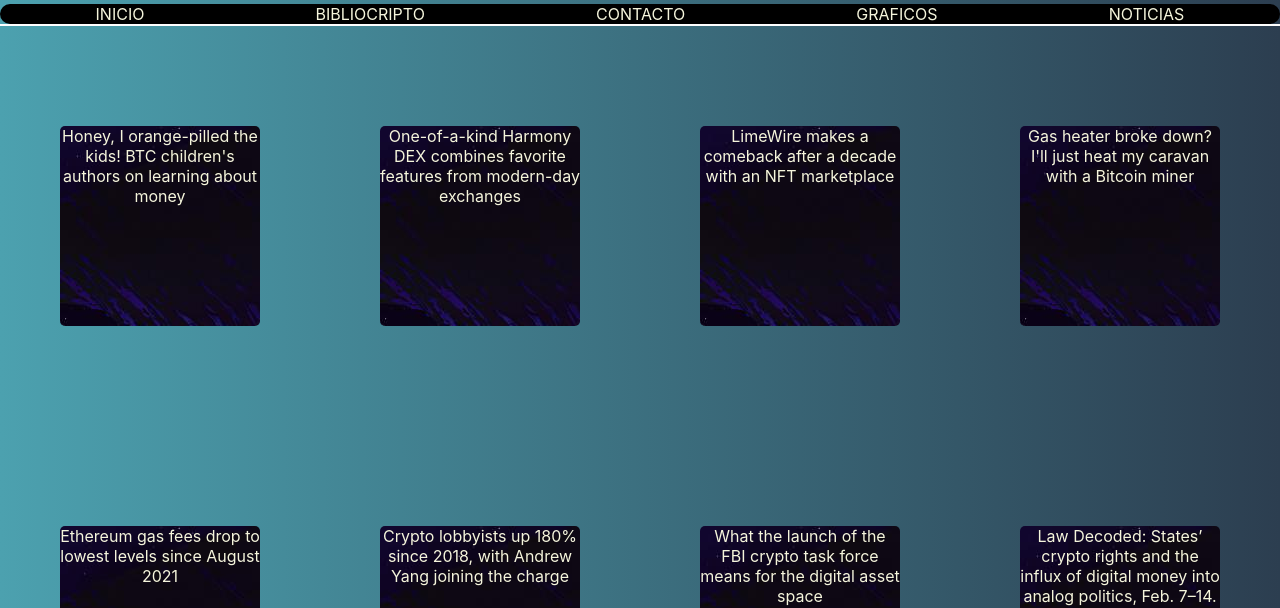
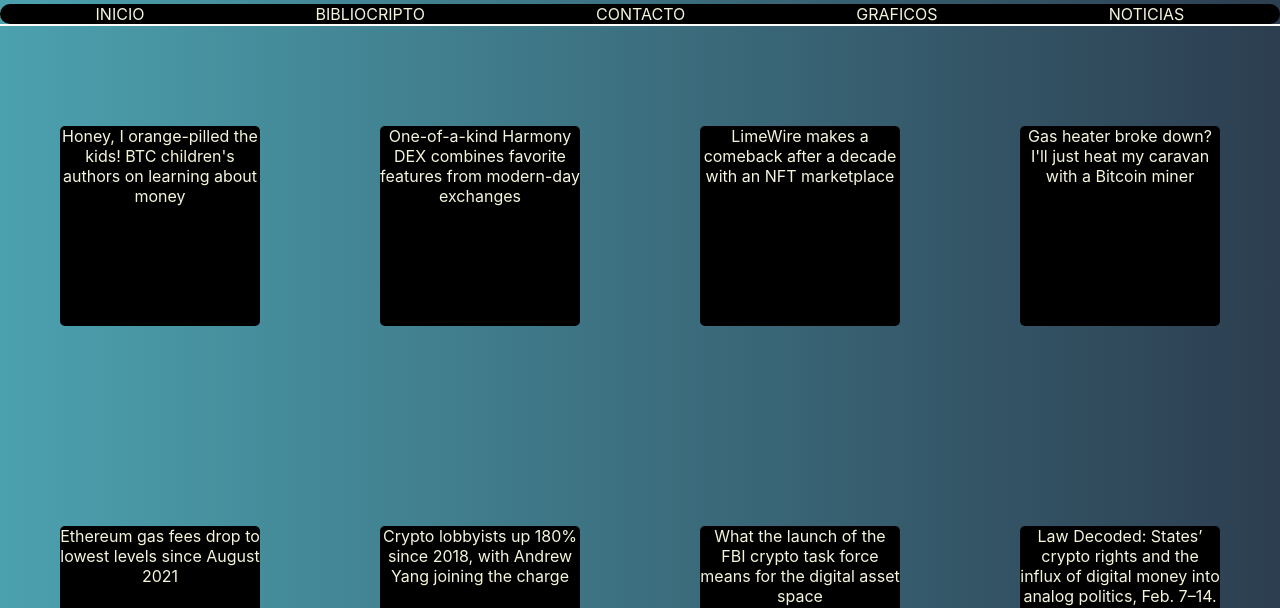
Before and after one commit to lucascampiti/cryptoland-web, a plain HTML site: page noticias.html in a window 1280 px wide. Shown: the part 228-836 px from the top of the page. Drawn offline with Linux system fonts and the light colour scheme.

Commit message:
css definitivo

```diff
--- a/style.css
+++ b/style.css
@@ -180,14 +180,13 @@
 justify-self: center;
 text-decoration: none;
 color: beige;
-background-image: url(../fondos/13.jpg);
+background-color: black;
 }
+.consulta{
+    display: flex;
+    flex-direction:column;
 
-.consulta{
-display: flex;
-flex-direction: column;
-
-}
+    }
 .grid{
 width: 100%;
  height: 100%;
```
